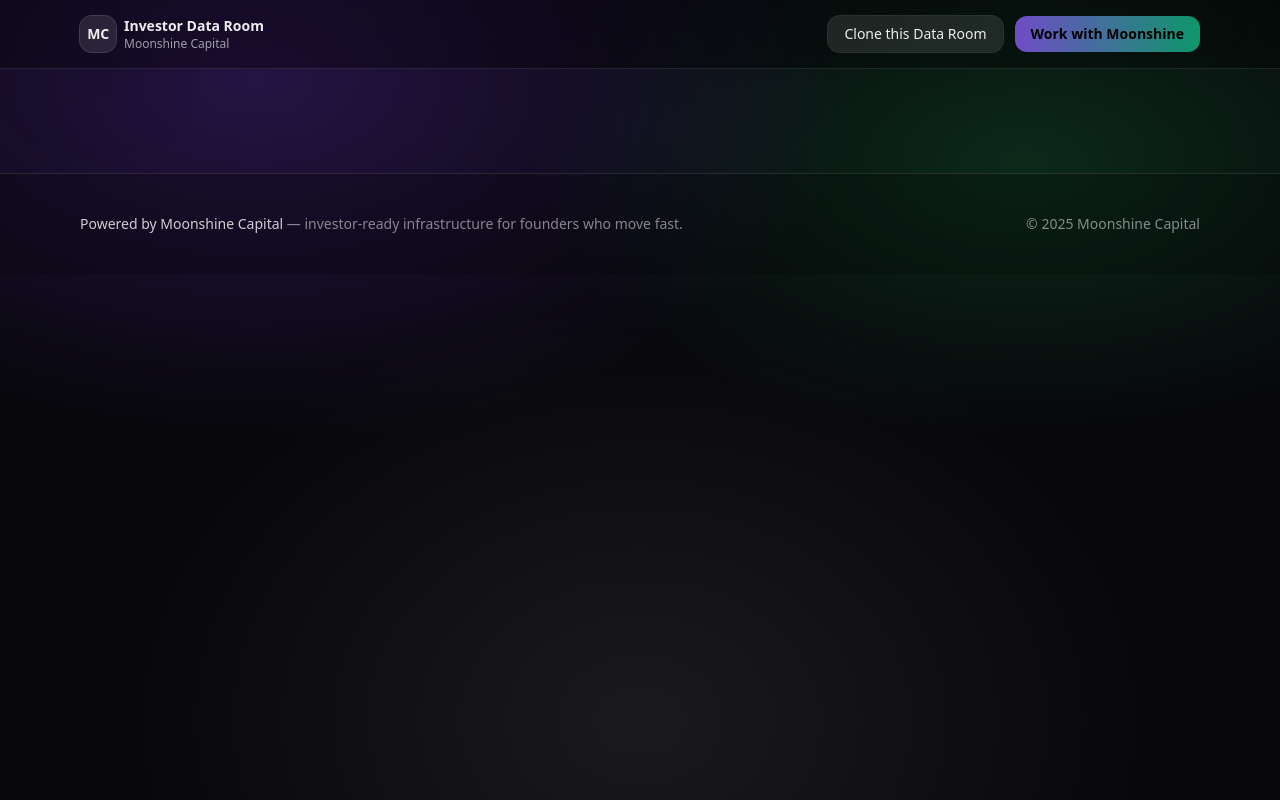
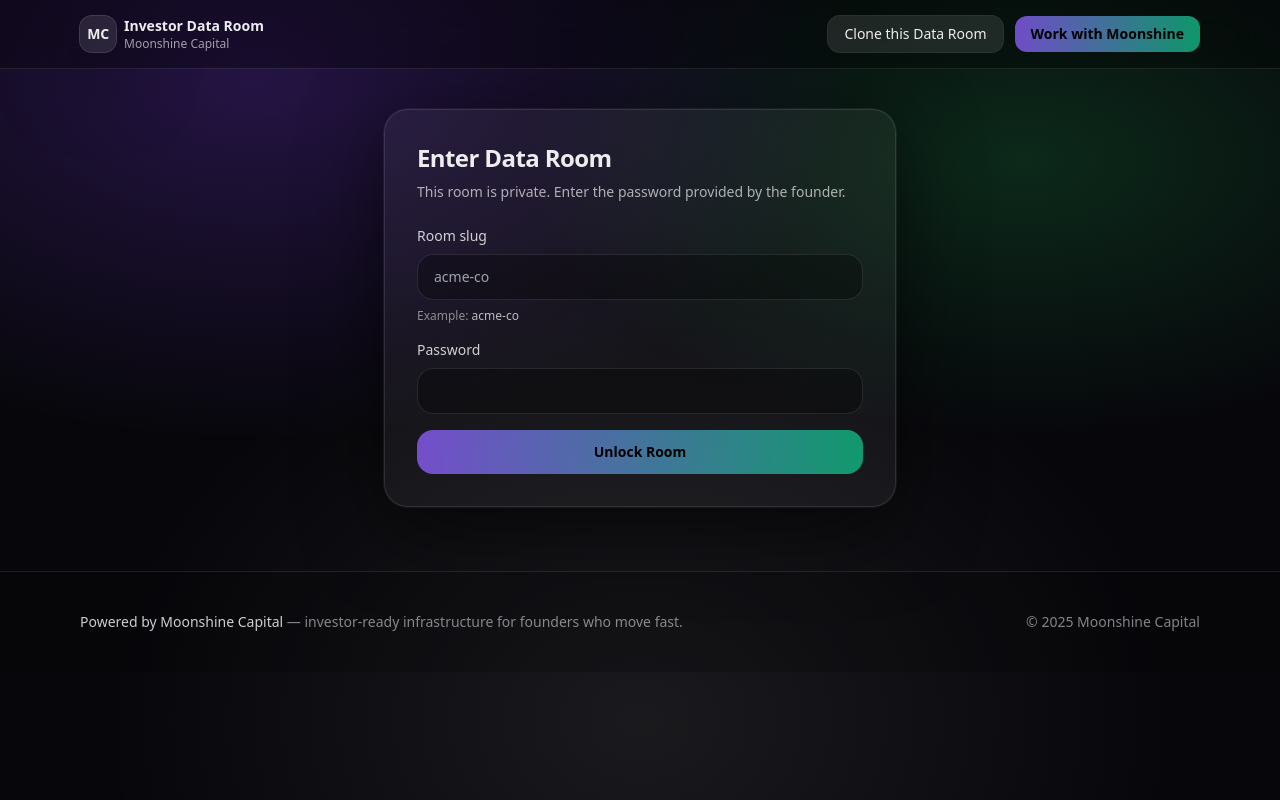
Before and after one commit to JFeimster/Investor-Data-Room, a Next.js app: page /login in a window 1280 px wide. Built offline with nearby package versions, Linux system fonts and the light colour scheme.

Commit message:
Update page.tsx

```diff
--- a/app/login/page.tsx
+++ b/app/login/page.tsx
@@ -1,20 +1,30 @@
+import LoginForm from "@/components/LoginForm";
+
 type LoginSearchParams = {
   room?: string | string[];
 };
 
-export default async function Page({
+export default async function LoginPage({
   searchParams,
 }: {
   searchParams: Promise<LoginSearchParams>;
 }) {
   const sp = await searchParams;
   const room = Array.isArray(sp.room) ? sp.room[0] : sp.room;
+  const initialRoom = room ?? "";
 
-  // ...rest of your component logic
-  // use `room` wherever you were using searchParams.room
   return (
-    <div>
-      {/* your existing UI */}
+    <div className="mx-auto max-w-lg">
+      <div className="rounded-3xl border border-white/10 bg-white/5 p-8 shadow-glow">
+        <h1 className="text-2xl font-semibold tracking-tight">Enter Data Room</h1>
+        <p className="mt-2 text-sm text-white/65">
+          This room is private. Enter the password provided by the founder.
+        </p>
+
+        <div className="mt-6">
+          <LoginForm initialRoom={initialRoom} />
+        </div>
+      </div>
     </div>
   );
 }
```
